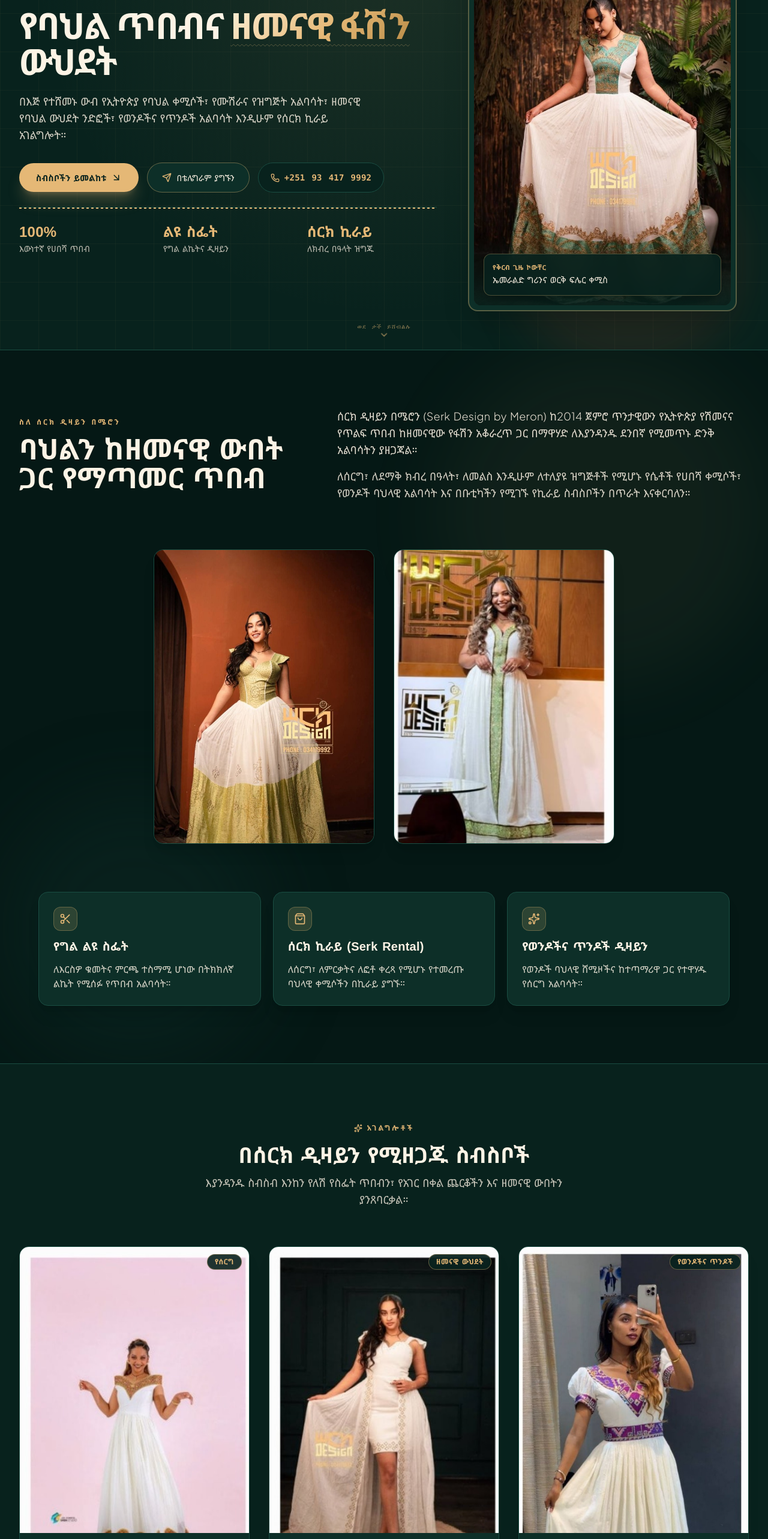
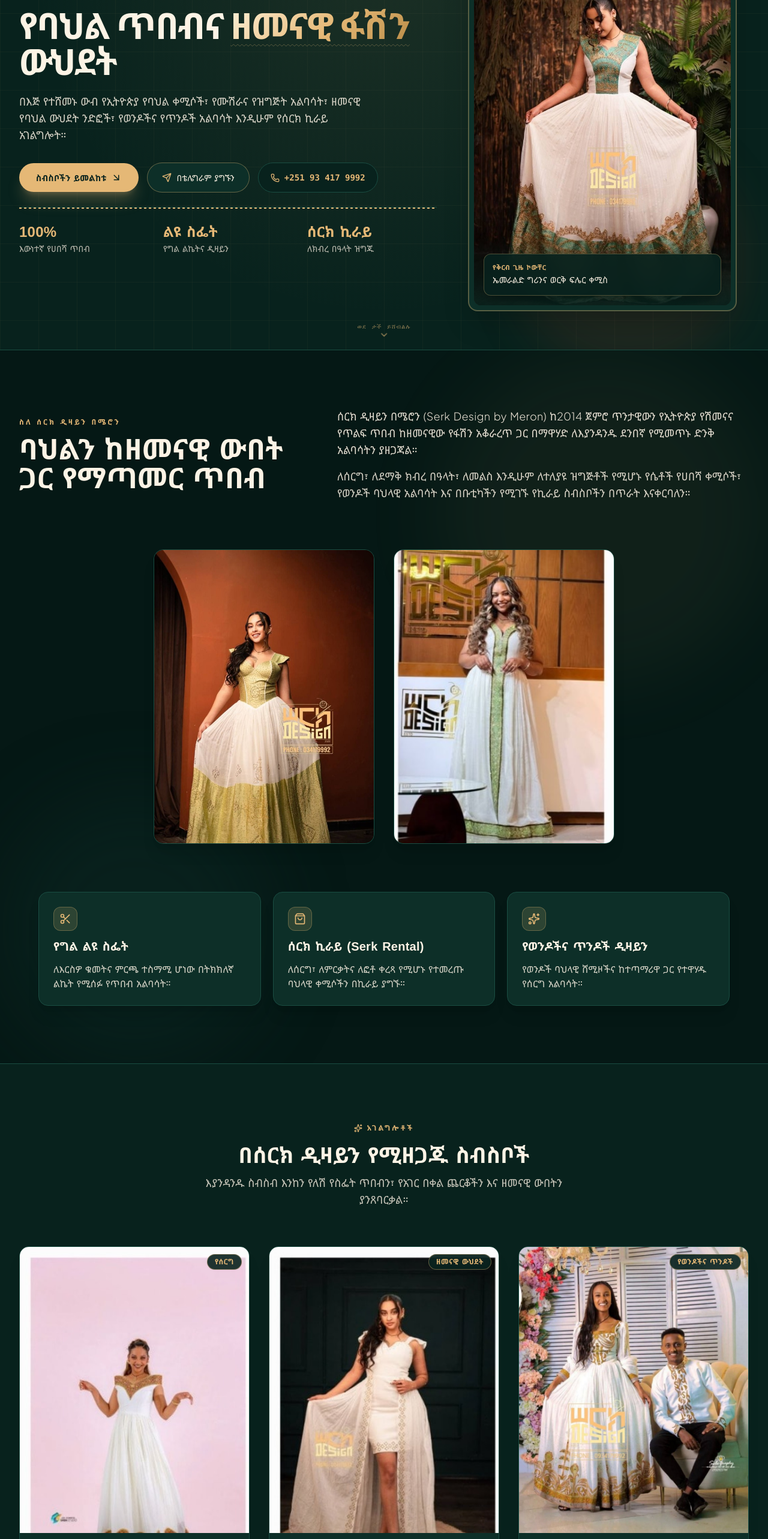
Before and after one commit to nuham-ma/serk-design, a React (Vite) app: page / in a window 1280 px wide. Shown: the part 234-2800 px from the top of the page at 60% size. Built offline with nearby package versions, Linux system fonts and the light colour scheme; a web font is replaced by a local one.

Commit message:
feat: retain exactly 2 Modern Fusion photos, update Services couple photo, and polish phone dial links and formatting

```diff
--- a/src/components/BoutiqueVisit.jsx
+++ b/src/components/BoutiqueVisit.jsx
@@ -70,15 +70,25 @@ export default function BoutiqueVisit({ t, lang }) {
           {/* Card 2: Direct Phone Hotline starting with +251 (Reference Typography Style) */}
           <div className="bg-[#0D2F28] border border-serk-border hover:border-serk-gold/70 rounded-2xl p-6 flex flex-col justify-between space-y-5 shadow-xl transition-all hover:-translate-y-1">
             <div className="space-y-3">
-              <div className="w-12 h-12 rounded-xl bg-serk-gold/15 text-serk-gold flex items-center justify-center border border-serk-gold/30 shadow-inner">
-                <Phone size={22} />
-              </div>
+              <a
+                href={`tel:${verifiedSocials.phoneRaw}`}
+                className="w-12 h-12 rounded-xl bg-serk-gold/15 text-serk-gold flex items-center justify-center border border-serk-gold/30 shadow-inner hover:bg-serk-gold hover:text-[#08221D] transition-all cursor-pointer group"
+                title={t.visit.phoneTitle}
+                aria-label={t.visit.phoneTitle}
+              >
+                <Phone size={22} className="group-hover:scale-110 transition-transform" />
+              </a>
               <h3 className="text-lg sm:text-xl font-bold font-serif text-[#FDF3E5]">
                 {t.visit.phoneTitle}
               </h3>
-              <p className="text-base sm:text-lg font-mono font-bold text-serk-gold leading-snug">
+              <a
+                href={`tel:${verifiedSocials.phoneRaw}`}
+                dir="ltr"
+                className="text-base sm:text-lg font-mono font-bold text-serk-gold leading-snug hover:underline block whitespace-nowrap"
+                title={t.visit.phoneDesc}
+              >
                 {verifiedSocials.phone}
-              </p>
+              </a>
               <p className="text-sm sm:text-base text-[#FDF3E5]/85 font-light leading-relaxed">
                 {t.visit.phoneDesc}
               </p>
--- a/src/components/Footer.jsx
+++ b/src/components/Footer.jsx
@@ -39,11 +39,12 @@ export default function Footer({ t, lang }) {
             {/* Phone with +251 */}
             <a
               href={`tel:${verifiedSocials.phoneRaw}`}
-              className="inline-flex items-center gap-1.5 text-serk-gold hover:text-serk-goldLight font-mono font-medium text-sm"
+              dir="ltr"
+              className="inline-flex items-center gap-1.5 text-serk-gold hover:text-serk-goldLight font-mono font-medium text-sm whitespace-nowrap tabular-nums"
               title="Call Serk Design"
             >
               <Phone size={14} />
-              <span>{verifiedSocials.phone}</span>
+              <span dir="ltr">{verifiedSocials.phone}</span>
             </a>
 
             <span className="text-serk-border hidden sm:inline">|</span>
--- a/src/components/Hero.jsx
+++ b/src/components/Hero.jsx
@@ -62,11 +62,12 @@ export default function Hero({ t, lang, onOpenModal }) {
 
               <a
                 href={`tel:${verifiedSocials.phoneRaw}`}
-                className="inline-flex items-center justify-center gap-2 px-5 py-3.5 rounded-full bg-[#08221D] border border-serk-border text-serk-gold text-sm font-mono font-bold hover:border-serk-gold transition-colors"
+                dir="ltr"
+                className="inline-flex items-center justify-center gap-2 px-5 py-3.5 rounded-full bg-[#08221D] border border-serk-border text-serk-gold text-sm font-mono font-bold hover:border-serk-gold transition-colors whitespace-nowrap tabular-nums"
                 title="Call hotline"
               >
                 <Phone size={15} />
-                <span>{verifiedSocials.phone}</span>
+                <span dir="ltr">{verifiedSocials.phone}</span>
               </a>
             </div>
 
--- a/src/components/LightboxModal.jsx
+++ b/src/components/LightboxModal.jsx
@@ -111,10 +111,12 @@ export default function LightboxModal({ item, onClose, lang }) {
 
             <a
               href={`tel:${verifiedSocials.phoneRaw}`}
-              className="w-full flex items-center justify-center gap-2 py-2.5 px-4 rounded-xl bg-[#08221D] border border-serk-border text-serk-gold text-xs font-mono font-medium hover:border-serk-gold transition-colors"
+              dir="ltr"
+              className="w-full flex items-center justify-center gap-2 py-2.5 px-4 rounded-xl bg-[#08221D] border border-serk-border text-serk-gold text-xs font-mono font-medium hover:border-serk-gold transition-colors whitespace-nowrap tabular-nums"
+              title="Call Serk Design"
             >
               <Phone size={14} />
-              <span>{verifiedSocials.phone}</span>
+              <span dir="ltr">{verifiedSocials.phone}</span>
             </a>
           </div>
 
--- a/src/components/Navbar.jsx
+++ b/src/components/Navbar.jsx
@@ -206,7 +206,9 @@ export default function Navbar({ lang, setLang, t }) {
           <div className="pt-3 border-t border-serk-border grid grid-cols-2 gap-2.5">
             <a
               href={`tel:${verifiedSocials.phoneRaw}`}
-              className="flex items-center justify-center gap-2 py-2.5 rounded-xl bg-[#0D2F28] border border-serk-gold/40 text-serk-gold text-sm font-mono font-bold"
+              dir="ltr"
+              className="flex items-center justify-center gap-2 py-2.5 rounded-xl bg-[#0D2F28] border border-serk-gold/40 text-serk-gold text-sm font-mono font-bold whitespace-nowrap tabular-nums"
+              title={`Call: ${verifiedSocials.phone}`}
             >
               <Phone size={15} />
               <span>{lang === 'am' ? 'ይደውሉ' : 'Call'}</span>
--- a/src/components/SerkRental.jsx
+++ b/src/components/SerkRental.jsx
@@ -121,10 +121,12 @@ export default function SerkRental({ t, lang, onOpenModal }) {
 
               <a
                 href={`tel:${verifiedSocials.phoneRaw}`}
-                className="inline-flex items-center gap-2 px-5 py-3.5 rounded-full bg-[#0D2F28] border border-serk-border text-serk-gold text-sm font-mono font-bold hover:border-serk-gold transition-colors"
+                dir="ltr"
+                className="inline-flex items-center gap-2 px-5 py-3.5 rounded-full bg-[#0D2F28] border border-serk-border text-serk-gold text-sm font-mono font-bold hover:border-serk-gold transition-colors whitespace-nowrap tabular-nums"
+                title="Call hotline"
               >
                 <Phone size={15} />
-                <span>{verifiedSocials.phone}</span>
+                <span dir="ltr">{verifiedSocials.phone}</span>
               </a>
             </div>
 
--- a/src/data/serkData.js
+++ b/src/data/serkData.js
@@ -46,7 +46,7 @@ export const lookbookItems = [
     },
     badge: { am: "የጥንዶች", en: "Couples" }
   },
-  // 3. Fusion
+  // 3. Fusion 1
   {
     id: "kemis_olive_corset_duotone",
     image: "/images/fashion/kemis_olive_corset_duotone.jpg",
@@ -61,22 +61,7 @@ export const lookbookItems = [
     },
     badge: { am: "ኮውቸር", en: "Couture" }
   },
-  // 4. Fusion (Main Image kept per requirement 10)
-  {
-    id: "editorial_dramatic_habesha_wrap",
-    image: "/images/fashion/editorial_dramatic_habesha_wrap.jpg",
-    category: "fusion",
-    title: {
-      am: "ልዩ የባህል ጥልፍ ድሪፕ",
-      en: "Dramatic Handwoven Habesha Wrap",
-    },
-    subtitle: {
-      am: "በወርቃማና አረንጓዴ ጥበብ የተዋበ ማራኪ የንድፍ ስራ",
-      en: "Editorial drape adorned with intricate gold and emerald tilet",
-    },
-    badge: { am: "ፊርማ ዲዛይን", en: "Signature" }
-  },
-  // 5. Fusion
+  // 4. Fusion 2 (Two photos total for Modern Fusion)
   {
     id: "fusion_trousers_gold_cape_robe",
     image: "/images/fashion/fusion_trousers_gold_cape_robe.jpg",
@@ -223,7 +208,7 @@ export const content = {
         {
           title: "የወንዶችና የጥንዶች አልባሳት",
           desc: "ለሙሽሮችና ለተጣማሪዎች የተዘጋጁ ተዛማጅ የሰርግ ልብሶች፣ በእጅ የተጠለፉ የወንዶች ባህላዊ ሸሚዞችና የክብር አልባሳት።",
-          image: "/images/fashion/couples_purple_kemis_matching.jpg",
+          image: "/images/fashion/couples_attire_cultural.jpg",
           category: "men",
           badge: "የወንዶችና ጥንዶች",
         }
@@ -369,7 +354,7 @@ export const content = {
         {
           title: "Men's & Couple's Attire",
           desc: "Harmonized wedding couple ensembles, bespoke cultural bride & groom pairings, and custom men's cultural shirts adorned with traditional cross motifs.",
-          image: "/images/fashion/couples_purple_kemis_matching.jpg",
+          image: "/images/fashion/couples_attire_cultural.jpg",
           category: "men",
           badge: "Men & Couples",
         }
--- a/src/index.css
+++ b/src/index.css
@@ -32,6 +32,15 @@
 
   html[lang="am"] .italic, [lang="am"] .italic {
     font-style: normal;
+  }
+
+  /* Phone number & numeric direction safety: ensure numbers always render strictly LTR in correct digit order without line breaking */
+  [dir="ltr"], a[href^="tel:"], .phone-text {
+    direction: ltr !important;
+    unicode-bidi: isolate !important;
+    white-space: nowrap !important;
+    word-spacing: 0 !important;
+    letter-spacing: normal !important;
   }
 
   /* Custom subtle scrollbar */
```
